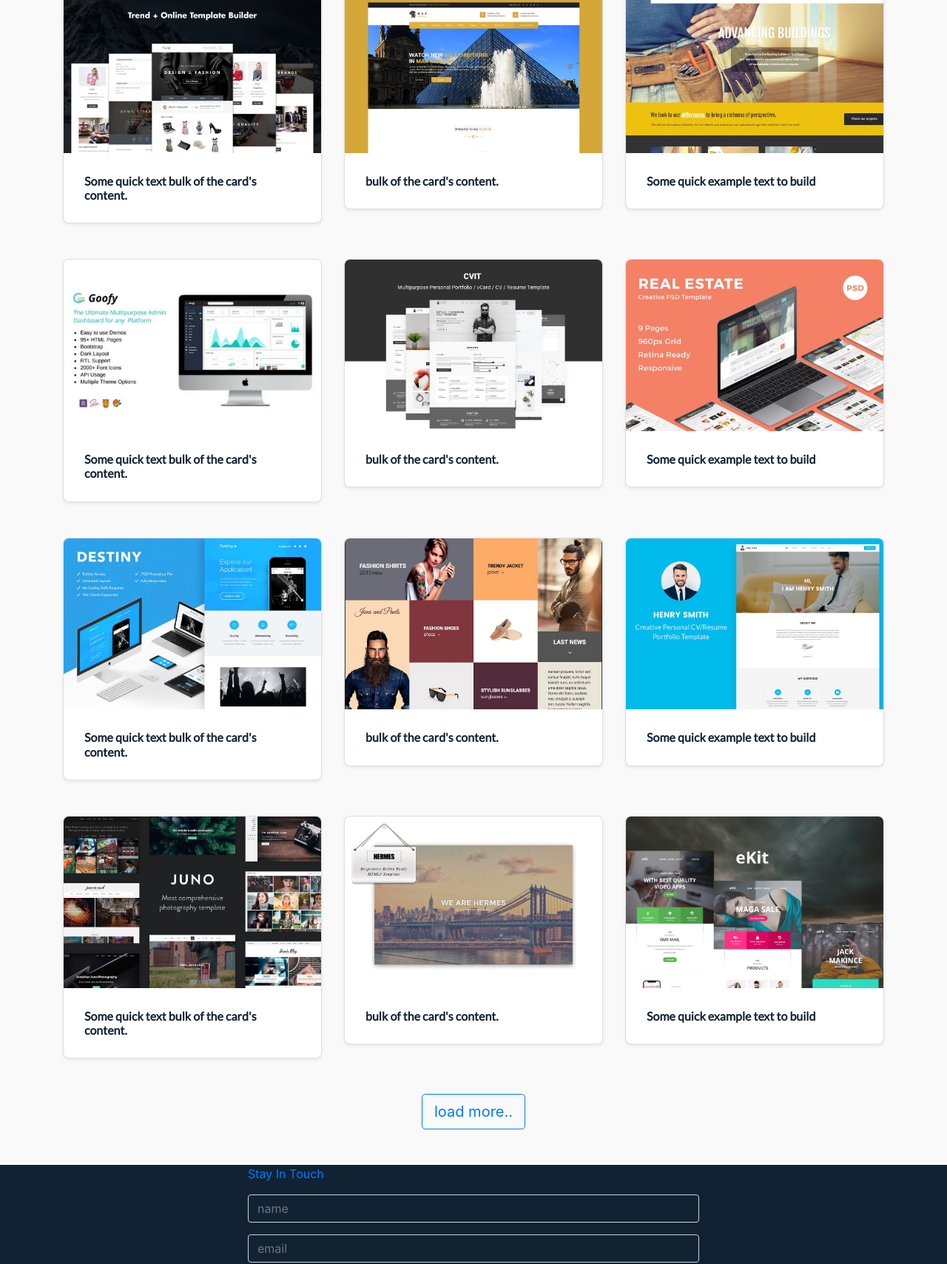
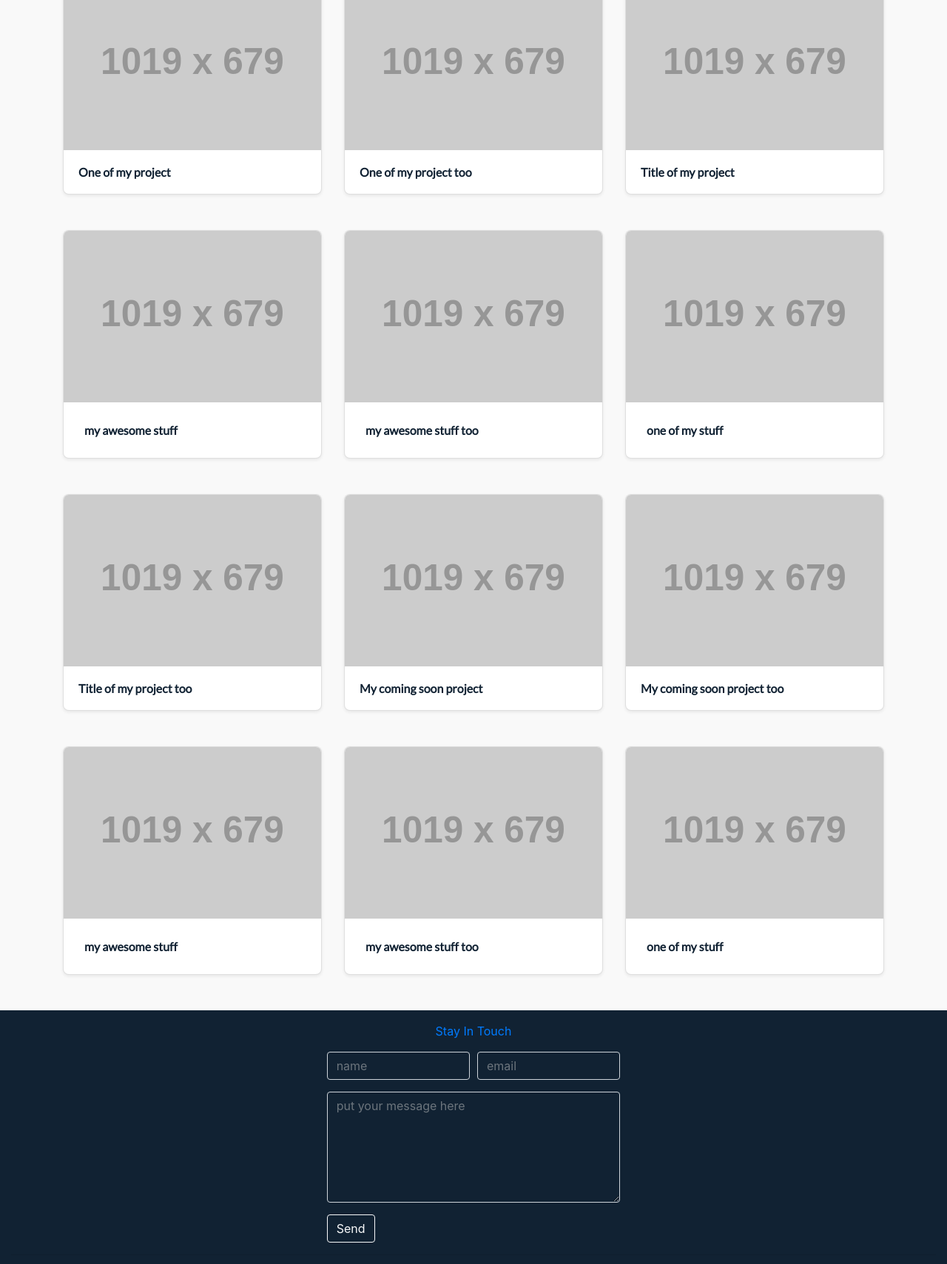
Before and after one commit to hamzahmhmmd/hamzah.github.io, a plain HTML site: page index.html in a window 1280 px wide. Shown: the part 498-2207 px from the top of the page at 74% size. Drawn offline with nearby package versions, Linux system fonts and the light colour scheme; placeholder pictures from the web are drawn by us.

Commit message:
Add files via upload
coming soon

```diff
--- a/index.html
+++ b/index.html
@@ -10,12 +10,17 @@
 	<meta name="author" content="hamzah.sdsn15@gmail.com">
 	<meta name="description" content="hamzah's web portfolio">
 
-	<link rel="stylesheet" href="assets/css/style.css"></link>
+	<link rel="stylesheet" href="assets/css/style.css">
 	<link rel="stylesheet" href="https://stackpath.bootstrapcdn.com/bootstrap/4.2.1/css/bootstrap.min.css" integrity="sha384-GJzZqFGwb1QTTN6wy59ffF1BuGJpLSa9DkKMp0DgiMDm4iYMj70gZWKYbI706tWS" crossorigin="anonymous">
 	<link rel="stylesheet" href="https://use.fontawesome.com/releases/v5.6.3/css/all.css" integrity="sha384-UHRtZLI+pbxtHCWp1t77Bi1L4ZtiqrqD80Kn4Z8NTSRyMA2Fd33n5dQ8lWUE00s/" crossorigin="anonymous">
 
+	<link rel="shortcut icon" type="image/png" href="">
+
 	<style>
-
+		.shadow-sm:hover{
+			box-shadow: 0 1rem 3rem rgba(0, 0, 0, 0.15) !important;
+		}
+		.card-text:hover{}
 	</style>
 </head>
 <body>
@@ -26,9 +31,9 @@
     	<h1 class="hmz-title py-3">Hallo, I'm Hamzah</h1>
    		<p class="hmz-subtitle">Currently an undergraduate Information Systems student at Sepuluh Nopember Institute of Technology</p>
 			<div class="row">
-				<div class="col-md-12 my-3">
-					<button type="button" class="btn btn-outline-primary btn-lg mr-5 hmz-header-btn" href="#hmz-item">my portfolio</button>
-					<button type="button" class="btn btn-outline-primary btn-lg ml-5 hmz-header-btn">contact me</button>
+				<div class="col-md-12 mb-3 mt-1">
+					<a role="button" class="btn btn-outline-primary btn-lg mr-md-5 mr-sm-0 hmz-header-btn mt-2" href="#hmz-item">my portfolio</a>
+					<a role="button" class="btn btn-outline-primary btn-lg ml-md-5 ml-sm-0 hmz-header-btn mt-2" href="#hmz-email">contact me</a>
 				</div>
 			</div>
 		</div>
@@ -37,21 +42,21 @@
 	<div class="container" id="hmz-item"> <!-- item -->
 		<div class="row">
 			<div class="col-md-4 col-sm-6">
-
+				<a href="" class="">
 					<div class="card mb-5 shadow-sm">
-						<a href="" class=""><img src="assets/image/1.jpg" class="card-img-top img-fluid" alt="...">
+						<img src="https://via.placeholder.com/1019x679/df252b/f9f9f9?text=COMING%20SOON" class="card-img-top img-fluid" alt="...">
 						<div class="card-body">
-							<p class="card-text h6 mx-2 my-2 font-weight-bold">Some quick text bulk of the card's content.</p>
-						</div></a>
+							<p class="card-text h6 font-weight-bold">One of my project</p>
+						</div>
 					</div>
-
+				</a>
 			</div>
 			<div class="col-md-4 col-sm-6">
 				<a href="">
 					<div class="card shadow-sm mb-5">
-						<img src="assets/image/2.jpg" class="card-img-top img-fluid" alt="...">
+						<img src="https://via.placeholder.com/1019x679/f9f9f9?text=COMING%20SOON" class="card-img-top img-fluid" alt="...">
 						<div class="card-body">
-							<p class="card-text h6 mx-2 my-2 font-weight-bold">bulk of the card's content.</p>
+							<p class="card-text h6 font-weight-bold">One of my project too</p>
 						</div>
 					</div>
 				</a>
@@ -59,9 +64,9 @@
 			<div class="col-md-4 col-sm-6">
 				<a href="" class="hmz-card-item">
 					<div class="card shadow-sm mb-5">
-						<img src="assets/image/3.jpg" class="card-img-top img-fluid" alt="...">
+						<img src="https://via.placeholder.com/1019x679/112233/f9f9f9?text=COMING%20SOON" class="card-img-top img-fluid" alt="...">
 						<div class="card-body">
-							<p class="card-text h6 mx-2 my-2 font-weight-bold">Some quick example text to build</p>
+							<p class="card-text h6 font-weight-bold">Title of my project</p>
 						</div>
 					</div>
 				</a>
@@ -70,9 +75,9 @@
 			<div class="col-md-4 col-sm-6">
 				<a href="">
 					<div class="card shadow-sm mb-5">
-						<img src="assets/image/4.jpg" class="card-img-top img-fluid" alt="...">
+						<img src="https://via.placeholder.com/1019x679/f6d55c/f9f9f9?text=COMING%20SOON" class="card-img-top img-fluid" alt="...">
 						<div class="card-body">
-							<p class="card-text h6 mx-2 my-2 font-weight-bold">Some quick text bulk of the card's content.</p>
+							<p class="card-text h6 mx-2 my-2 font-weight-bold">my awesome stuff</p>
 						</div>
 					</div>
 				</a>
@@ -80,9 +85,9 @@
 			<div class="col-md-4 col-sm-6">
 				<a href="">
 					<div class="card shadow-sm mb-5">
-						<img src="assets/image/5.jpg" class="card-img-top img-fluid" alt="...">
+						<img src="https://via.placeholder.com/1019x679/ed553b/f9f9f9?text=COMING%20SOON" class="card-img-top img-fluid" alt="...">
 						<div class="card-body">
-							<p class="card-text h6 mx-2 my-2 font-weight-bold">bulk of the card's content.</p>
+							<p class="card-text h6 mx-2 my-2 font-weight-bold">my awesome stuff too</p>
 						</div>
 					</div>
 				</a>
@@ -90,9 +95,9 @@
 			<div class="col-md-4 col-sm-6">
 				<a href="">
 					<div class="card shadow-sm mb-5">
-						<img src="assets/image/6.jpg" class="card-img-top img-fluid" alt="...">
+						<img src="https://via.placeholder.com/1019x679/3caea3/f9f9f9?text=COMING%20SOON" class="card-img-top img-fluid" alt="...">
 						<div class="card-body">
-							<p class="card-text h6 mx-2 my-2 font-weight-bold">Some quick example text to build</p>
+							<p class="card-text h6 mx-2 my-2 font-weight-bold">one of my stuff</p>
 						</div>
 					</div>
 				</a>
@@ -101,9 +106,9 @@
 			<div class="col-md-4 col-sm-6">
 				<a href="">
 					<div class="card shadow-sm mb-5">
-						<img src="assets/image/7.jpg" class="card-img-top img-fluid" alt="...">
+						<img src="https://via.placeholder.com/1019x679/f9f9f9?text=COMING%20SOON" class="card-img-top img-fluid" alt="...">
 						<div class="card-body">
-							<p class="card-text h6 mx-2 my-2 font-weight-bold">Some quick text bulk of the card's content.</p>
+							<p class="card-text h6 font-weight-bold">Title of my project too</p>
 						</div>
 					</div>
 				</a>
@@ -111,9 +116,9 @@
 			<div class="col-md-4 col-sm-6">
 				<a href="">
 					<div class="card shadow-sm mb-5">
-						<img src="assets/image/8.jpg" class="card-img-top img-fluid" alt="...">
+						<img src="https://via.placeholder.com/1019x679/112233/f9f9f9?text=COMING%20SOON" class="card-img-top img-fluid" alt="...">
 						<div class="card-body">
-							<p class="card-text h6 mx-2 my-2 font-weight-bold">bulk of the card's content.</p>
+							<p class="card-text h6 font-weight-bold">My coming soon project</p>
 						</div>
 					</div>
 				</a>
@@ -121,9 +126,9 @@
 			<div class="col-md-4 col-sm-6">
 				<a href="">
 					<div class="card shadow-sm mb-5">
-						<img src="assets/image/9.jpg" class="card-img-top img-fluid" alt="...">
+						<img src="https://via.placeholder.com/1019x679/df252b/f9f9f9?text=COMING%20SOON" class="card-img-top img-fluid" alt="...">
 						<div class="card-body">
-							<p class="card-text h6 mx-2 my-2 font-weight-bold">Some quick example text to build</p>
+							<p class="card-text h6 font-weight-bold">My coming soon project too</p>
 						</div>
 					</div>
 				</a>
@@ -132,9 +137,9 @@
 			<div class="col-md-4 col-sm-6">
 				<a href="">
 					<div class="card shadow-sm mb-5">
-						<img src="assets/image/10.jpg" class="card-img-top img-fluid" alt="...">
+						<img src="https://via.placeholder.com/1019x679/3caea3/f9f9f9?text=COMING%20SOON" class="card-img-top img-fluid" alt="...">
 						<div class="card-body">
-							<p class="card-text h6 mx-2 my-2 font-weight-bold">Some quick text bulk of the card's content.</p>
+							<p class="card-text h6 mx-2 my-2 font-weight-bold">my awesome stuff</p>
 						</div>
 					</div>
 				</a>
@@ -142,9 +147,9 @@
 			<div class="col-md-4 col-sm-6">
 				<a href="">
 					<div class="card shadow-sm mb-5">
-						<img src="assets/image/11.jpg" class="card-img-top img-fluid" alt="...">
+						<img src="https://via.placeholder.com/1019x679/f6d55c/f9f9f9?text=COMING%20SOON" class="card-img-top img-fluid" alt="...">
 						<div class="card-body">
-							<p class="card-text h6 mx-2 my-2 font-weight-bold">bulk of the card's content.</p>
+							<p class="card-text h6 mx-2 my-2 font-weight-bold">my awesome stuff too</p>
 						</div>
 					</div>
 				</a>
@@ -152,40 +157,49 @@
 			<div class="col-md-4 col-sm-6">
 				<a href="">
 					<div class="card shadow-sm mb-5">
-						<img src="assets/image/12.jpg" class="card-img-top img-fluid" alt="...">
+						<img src="https://via.placeholder.com/1019x679/ed553b/f9f9f9?text=COMING%20SOON" class="card-img-top img-fluid" alt="...">
 						<div class="card-body">
-							<p class="card-text h6 mx-2 my-2 font-weight-bold">Some quick example text to build</p>
+							<p class="card-text h6 mx-2 my-2 font-weight-bold">one of my stuff</p>
 						</div>
 					</div>
 				</a>
 			</div>
 
-			<div class="col-md-12 text-center"><button type="button" class="btn btn-outline-primary btn-lg mb-5">load more..</button></div>
+			<!--<div class="col-md-12 text-center"><button type="button" class="btn btn-outline-primary btn-lg mb-5">load more..</button></div>-->
 		</div>
 	</div>
 
-<div class="container-fluid hmz-footer"><!-- footer -->
+	<div class="container-fluid hmz-footer" id="hmz-email"><!-- footer -->
 		<div class="row">
-			<div class="offset-md-3 col-md-6">
-				<p style="color: #007bff">Stay In Touch</p>
-				<form>
-				  <div class="form-group">
-				  	<input class="form-control mb-3" type="text" placeholder="name" style="background-color: #112233">
-				    <input type="email" class="form-control " id="" aria-describedby="emailHelp" placeholder="email" style="background-color: #112233">
-				    <textarea class="form-control my-3" id="" rows="3" placeholder="put your message here" style="background-color: #112233"></textarea>
+			<div class="offset-md-4 col-md-4">
+
+				<p class="hmz-sit text-center mt-3" style="color: #007bff">Stay In Touch</p>
+
+				<form action="mailto:hamzah.sdsn15@gmail.com">
+				  <div class="form-row">
+				    <div class="form-group col-md-6 col-sm-12">
+				  	  <input name="nama" class="form-control" type="text" placeholder="name" style="background-color: #112233">
+				    </div>
+				    <div class="form-group col-md-6 col-sm-12">
+				      <input name="email" type="email" class="form-control" id="" aria-describedby="emailHelp" placeholder="email" style="background-color: #112233">
+				    </div>
+				    <div class="form-group col-md-12 col-sm-12">
+				      <textarea name="message" class="form-control" id="" rows="3" placeholder="put your message here" style="background-color: #112233;min-height: 150px"></textarea>
+				    </div>
 				  </div>
-				  <button type="submit" class="btn btn-outline-primary">Send</button>
+
+				  <button type="submit" class="btn btn-outline-light">Send</button>
 				</form>
 			</div>
 		</div>
 		<hr>
 		<div class="row">
-			<div class="col-md-4 text-center"><p style="color: #f9f9f9;font-size:1.2em;">made with <i class="far fa-heart" style="color: #df252b"></i> by hamzah</p></div>
-			<div class="offset-md-4 col-md-4 text-center">
+		  <div class="col-md-4 mb-sm-2 text-center">
 				<a href="https://www.instagram.com/hamzahmhmmd/" style="font-size:1.2em;color: #007bff;" class="mx-3"><i class="fab fa-instagram"></i></a>
 				<a href="https://github.com/hamzahmhmmd/" style="font-size:1.2em;color:#007bff;" class="mx-3"><i class="fab fa-github"></i></a>
 				<a href="" style="font-size:1.2em;color:#007bff;" class="mx-3"><i class="fab fa-linkedin-in"></i></a>
 			</div>
+			<div class="col-md-4 offset-md-4 text-center"><p class="hmz-cr" style="color: #f9f9f9;font-size:1.2em;">made with <i class="far fa-heart" style="color: #df252b"></i> by hamzah</p></div>
 		</div>
 	</div>
 
--- /dev/null
+++ b/style.css
@@ -0,0 +1,91 @@
+@import url('https://fonts.googleapis.com/css?family=Karla');
+@import url('https://fonts.googleapis.com/css?family=Lato');
+
+body{
+	background-color: #f9f9f9 !important;
+}
+.hmz-header{
+	background-color: #112233 !important;
+	height: 100% !important;
+}
+.hmz-profile-pict{
+	height: auto;
+	width: 100px;
+	border-radius: 50%;
+}
+.hmz-title{
+	font-family: 'Karla' !important;
+	color: #007bff;
+}
+.hmz-subtitle{
+	font-family: 'Lato' !important;
+	color: #007bff;
+}
+.hmz-header-btn:hover {color: #112233;}
+.card{
+	border-radius: 0.5rem !important;
+}
+.card-img-top{
+	border-top-left-radius: calc(0.5rem - 1px) !important;
+	border-top-right-radius: calc(0.5rem - 1px) !important;
+}
+.h6{
+	font-family: 'Lato' !important;
+	color: #112233 !important;
+	text-decoration: none;
+}
+a>p:hover{
+		text-decoration: none;
+}
+.hmz-footer{
+	background-color: #112233
+}
+.form-control::placeholder {
+  color: #007bff;
+  opacity: 1; /* Firefox */
+}
+.form-control:-ms-input-placeholder { /* Internet Explorer 10-11 */
+ color: #007bff;
+}
+.form-control::-ms-input-placeholder { /* Microsoft Edge */
+ color: #007bff;
+}
+.hmz-sit{
+  font-family: 'Karla' !important;
+  font-size: 1.3em
+}
+.hmz-cr{
+  font-family: 'Karla' !important;
+}
+
+.btn-outline-danger {
+  color: #df252b;
+  border-color: #df252b;
+}
+
+.btn-outline-danger:hover {
+  color: #fff;
+  background-color: #df252b;
+  border-color: #df252b;
+}
+
+.btn-outline-danger:focus, .btn-outline-danger.focus {
+  box-shadow: 0 0 0 0.2rem rgba(220, 53, 69, 0.5);
+}
+
+.btn-outline-danger.disabled, .btn-outline-danger:disabled {
+  color: #dc3545;
+  background-color: transparent;
+}
+
+.btn-outline-danger:not(:disabled):not(.disabled):active, .btn-outline-danger:not(:disabled):not(.disabled).active,
+.show > .btn-outline-danger.dropdown-toggle {
+  color: #fff;
+  background-color: #dc3545;
+  border-color: #dc3545;
+}
+
+.btn-outline-danger:not(:disabled):not(.disabled):active:focus, .btn-outline-danger:not(:disabled):not(.disabled).active:focus,
+.show > .btn-outline-danger.dropdown-toggle:focus {
+  box-shadow: 0 0 0 0.2rem rgba(220, 53, 69, 0.5);
+}
```
